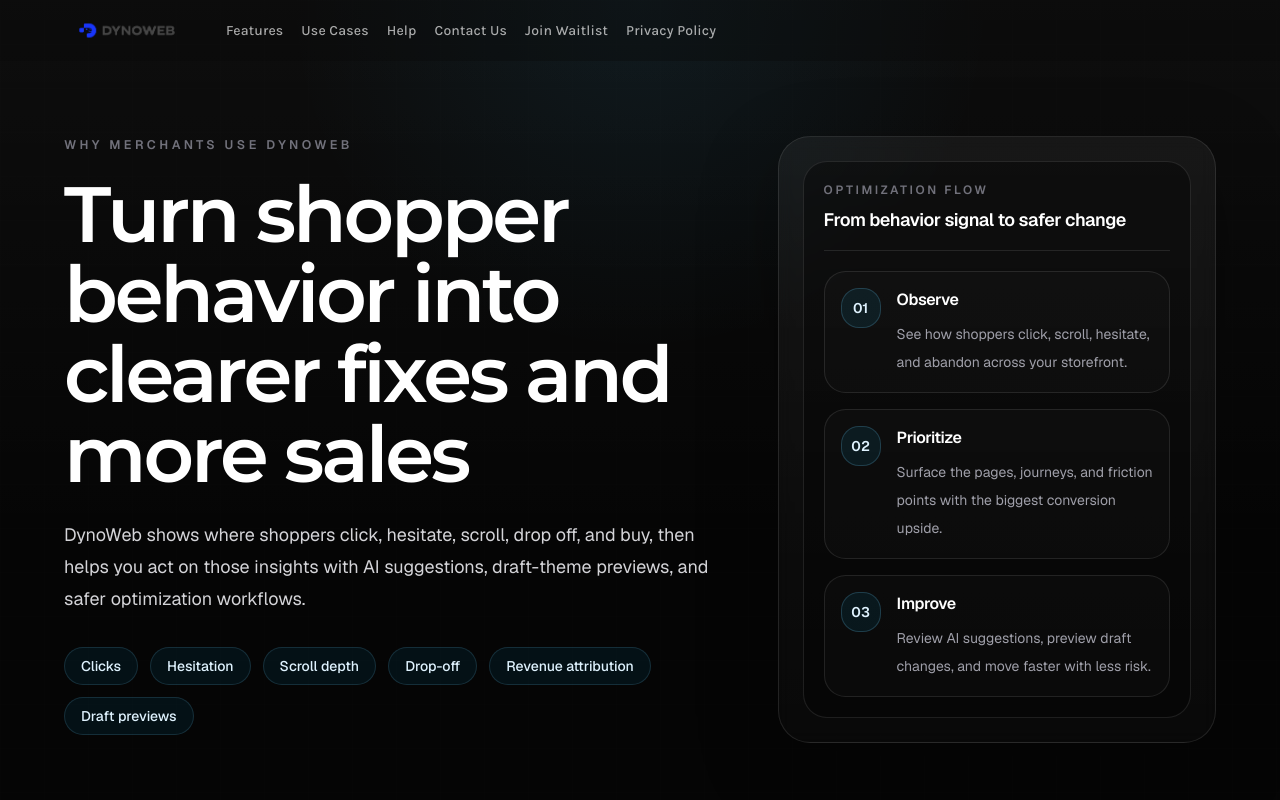
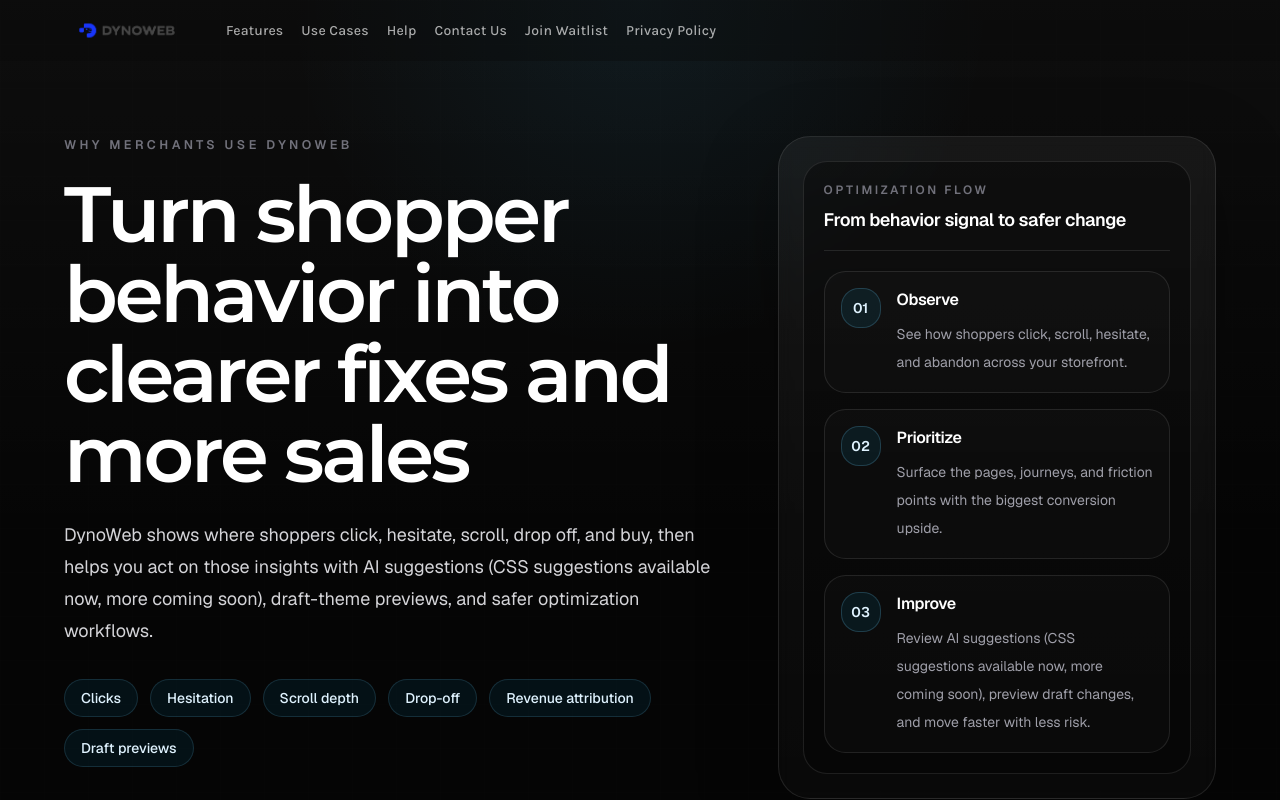
Before and after one commit to sutanukaa/dynoweb, a Next.js app: page /use-cases in a window 1280 px wide. Shown: the top 800 px of the page. Built offline with nearby package versions, Linux system fonts and the light colour scheme.

Commit message:
suggestions fix

```diff
--- a/app/components/Features.tsx
+++ b/app/components/Features.tsx
@@ -51,13 +51,13 @@
   {
     id: "ai", tab: "AI Suggestions",
     headline: "AI-Powered Suggestions\n— Actionable Fixes.",
-    subline: "DynoWeb tells you exactly what to fix and why.",
+    subline: "DynoWeb tells you exactly what to fix and why. CSS suggestions are fully available now — more types coming soon.",
     bullets: [
+      { title: "CSS Suggestions ✦ Available Now", desc: "Style and layout fixes you can preview and apply to a draft theme today." },
       { title: "Rule Engine", desc: "17+ built-in rules catch common UX problems automatically." },
-      { title: "Pattern Detection", desc: "Finds anomalies and trends in your data." },
-      { title: "AI Reasoning", desc: "Advanced language model analysis for complex layout optimization." },
+      { title: "More Types Coming Soon", desc: "Pattern detection, AI reasoning, and additional suggestion categories are on the way." },
     ],
-    caption: "Clear, actionable cards with impact scores.",
+    caption: "CSS suggestions live now. More types coming soon.",
     videoSrc: "/videos/mobile-performance.mp4",
     icon: (<svg width="14" height="14" viewBox="0 0 24 24" fill="none" stroke="currentColor" strokeWidth="2" strokeLinecap="round" strokeLinejoin="round"><rect x="3" y="3" width="18" height="18" rx="2"/><path d="M9 9h6v6H9z"/></svg>),
   },
@@ -106,7 +106,7 @@
     subline: "Apply improvements as a draft theme — never touch your live store.",
     bullets: [
       { title: "Draft Theme Safety", desc: "Every fix lands in an isolated Draft Theme — never your live theme." },
-      { title: "CSS Changes Auto-Apply", desc: "Style-based suggestions are applied automatically." },
+      { title: "CSS Changes Auto-Apply ✦ Available Now", desc: "CSS suggestions are fully supported and applied automatically. Other suggestion types are coming soon." },
       { title: "Full Revert Capability", desc: "Changed your mind? One click to undo and restore the original state." },
     ],
     caption: "Safe, reversible deployments.",
--- a/app/use-cases/page.tsx
+++ b/app/use-cases/page.tsx
@@ -68,7 +68,7 @@
     scenario:
       "A merchant knows something needs to change before a promotion or product launch, but does not want to edit the live theme blindly and hope nothing breaks.",
     diagnosis:
-      "DynoWeb turns that moment into a safer workflow. It ranks suggestions by likely impact, shows the proposed change in context, and lets the merchant compare live and draft versions before approving anything.",
+      "DynoWeb turns that moment into a safer workflow. It ranks CSS suggestions (available now) by likely impact, shows the proposed change in context, and lets the merchant compare live and draft versions before approving anything. Additional suggestion types are coming soon.",
     fix:
       "Instead of making manual live edits under pressure, the team can apply the update to a draft theme, review the before-and-after state, and track whether the change actually improved engagement or conversion after launch.",
     outcome: "That means faster iteration with less risk, fewer last-minute theme mistakes, and a cleaner path from insight to action.",
@@ -98,7 +98,7 @@
   },
   {
     label: "Improve",
-    description: "Review AI suggestions, preview draft changes, and move faster with less risk.",
+    description: "Review AI suggestions (CSS suggestions available now, more coming soon), preview draft changes, and move faster with less risk.",
   },
 ];
 
@@ -135,7 +135,7 @@
                 Turn shopper behavior into clearer fixes and more sales
               </h1>
               <p className="mt-6 max-w-[70ch] text-base leading-8 text-zinc-300 sm:text-lg 2xl:text-[1.18rem] 2xl:leading-9">
-                DynoWeb shows where shoppers click, hesitate, scroll, drop off, and buy, then helps you act on those insights with AI suggestions, draft-theme previews, and safer optimization workflows.
+                DynoWeb shows where shoppers click, hesitate, scroll, drop off, and buy, then helps you act on those insights with AI suggestions (CSS suggestions available now, more coming soon), draft-theme previews, and safer optimization workflows.
               </p>
 
               <div className="mt-8 flex flex-wrap gap-3">
```
Also changed, not shown: .claude/settings.json (added), 5 other files (tests, documents, lock files or other folders).
